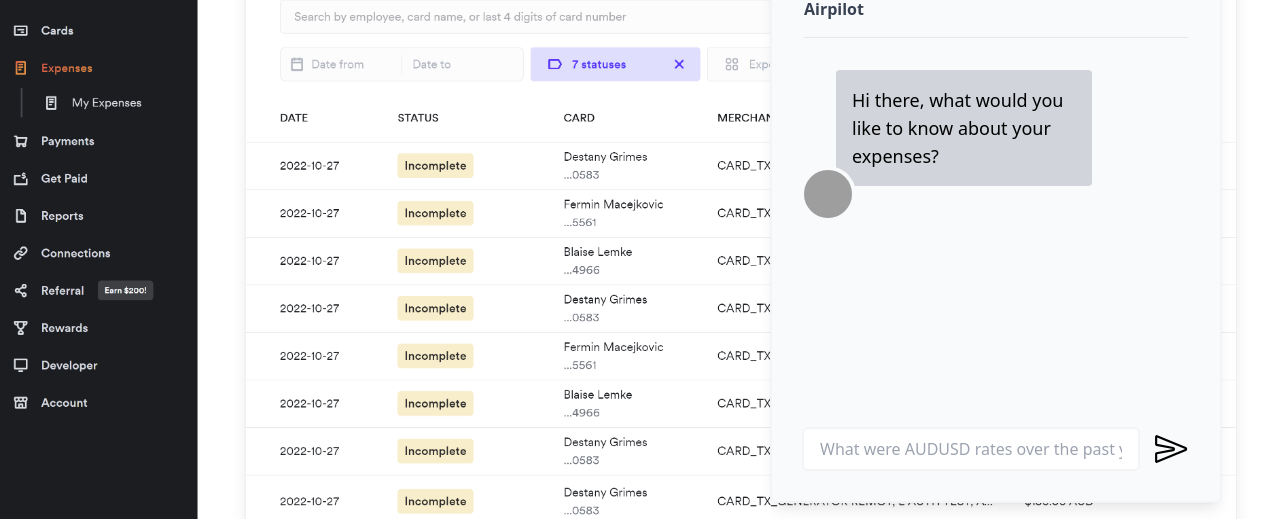
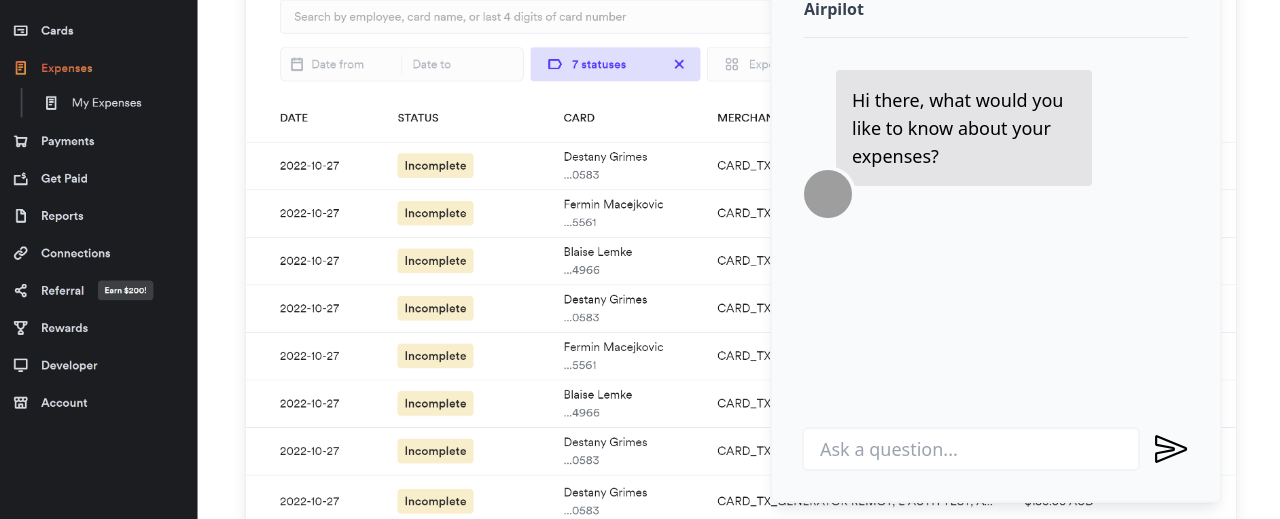
Before and after one commit to emmanuel-airwallex/awx-hackathon-2023, a React (Create React App) app: page /expenses in a window 1280 px wide. Both pictures are taken after a click on the element 1208 px from the left and 728 px from the top of the page. Shown: the part 155-674 px from the top of the page. Built offline with nearby package versions, Linux system fonts and the light colour scheme; grey boxes are pictures that could not be loaded.

Commit message:
Larger text, better input and send button styles

```diff
--- a/src/chat/Container.js
+++ b/src/chat/Container.js
@@ -12,11 +12,15 @@ function Container() {
     const [messages, setMessage] = useState([location.pathname === "/conversions" ? conversionPrompt[0] : expensesPrompt[0]]);
     const isContextConversions = location.pathname === "/conversions"
 
+    const send = () => {
+        if (inputValue.trim() == "") return;
+        setInput("");
+        setMessage(messages => [...messages, { 'user': 'user', prompt: inputValue }, { 'user': 'operator', prompt: isContextConversions ? conversionPrompt[messages.length + 1].prompt : expensesPrompt[messages.length + 1].prompt }])
+    }
+
     const onChangeHandler = event => {
         if (event.key === 'Enter') {
-            console.log('do validate')
-            setInput("");
-            setMessage(messages => [...messages, { 'user': 'user', prompt: inputValue }, { 'user': 'operator', prompt: isContextConversions ? conversionPrompt[messages.length + 1].prompt : expensesPrompt[messages.length + 1].prompt }])
+            send()
             return
         }
         console.log('e', event.target.value)
@@ -49,8 +53,8 @@ function Container() {
                         </div>
                         <div className="block mt-auto bottom-10 pt-4 w-full">
                             <div className="flex flex-row h-10">
-                                    <input className="flex-grow w-full p-4 mr-4 ring-2 rounded ring-gray-100" placeholder="What were AUDUSD rates over the past year?" onKeyDown={onChangeHandler} onChange={onChangeHandler} value={inputValue} />
-                                    <svg xmlns="http://www.w3.org/2000/svg" className="w-8 h-8 absolute right-14 bottom-4" class="ionicon" viewBox="0 0 512 512">
+                                <input className="flex-grow text-lg w-full p-4 mr-4 ring-2 rounded ring-gray-100 focus:outline-none focus:ring-2 focus:ring-gray-300 focus:border-red-200" placeholder="Ask a question..." onKeyDown={onChangeHandler} onChange={onChangeHandler} value={inputValue} />
+                                <svg xmlns="http://www.w3.org/2000/svg" classNames="w-8 h-8 absolute right-14 bottom-4" style={{"cursor":"pointer"}} height="100%" onClick={send} viewBox="0 0 512 512">
                                     <path d="M470.3 271.15L43.16 447.31a7.83 7.83 0 01-11.16-7V327a8 8 0 016.51-7.86l247.62-47c17.36-3.29 17.36-28.15 0-31.44l-247.63-47a8 8 0 01-6.5-7.85V72.59c0-5.74 5.88-10.26 11.16-8L470.3 241.76a16 16 0 010 29.39z" fill="none" stroke="currentColor" stroke-linecap="round" stroke-linejoin="round" stroke-width="32" />
                                 </svg>
                             </div>
--- a/src/chat/Message.js
+++ b/src/chat/Message.js
@@ -1,6 +1,6 @@
 function Message(params) {
     return params.fromBot ?
-        <div className="relative p-4 ml-4 mb-4 bg-gray-300 rounded self-start w-64 text-lg">
+        <div className="relative p-4 ml-4 mb-4 bg-zinc-200 rounded self-start w-64 text-lg">
             {params.message}
             <img className="absolute -bottom-8 -left-8 ring-gray-50 ring-4 rounded-full w-12 h-12 bg-gray-200" src="https://ascentialcdn.filespin.io/api/v1/conversion/54afd8f75f794afd9e21b3e965424a2b?quality=75&crop=350,350,face" />
         </div> :
```
Lines whose indentation alone changed are shown as unchanged.
